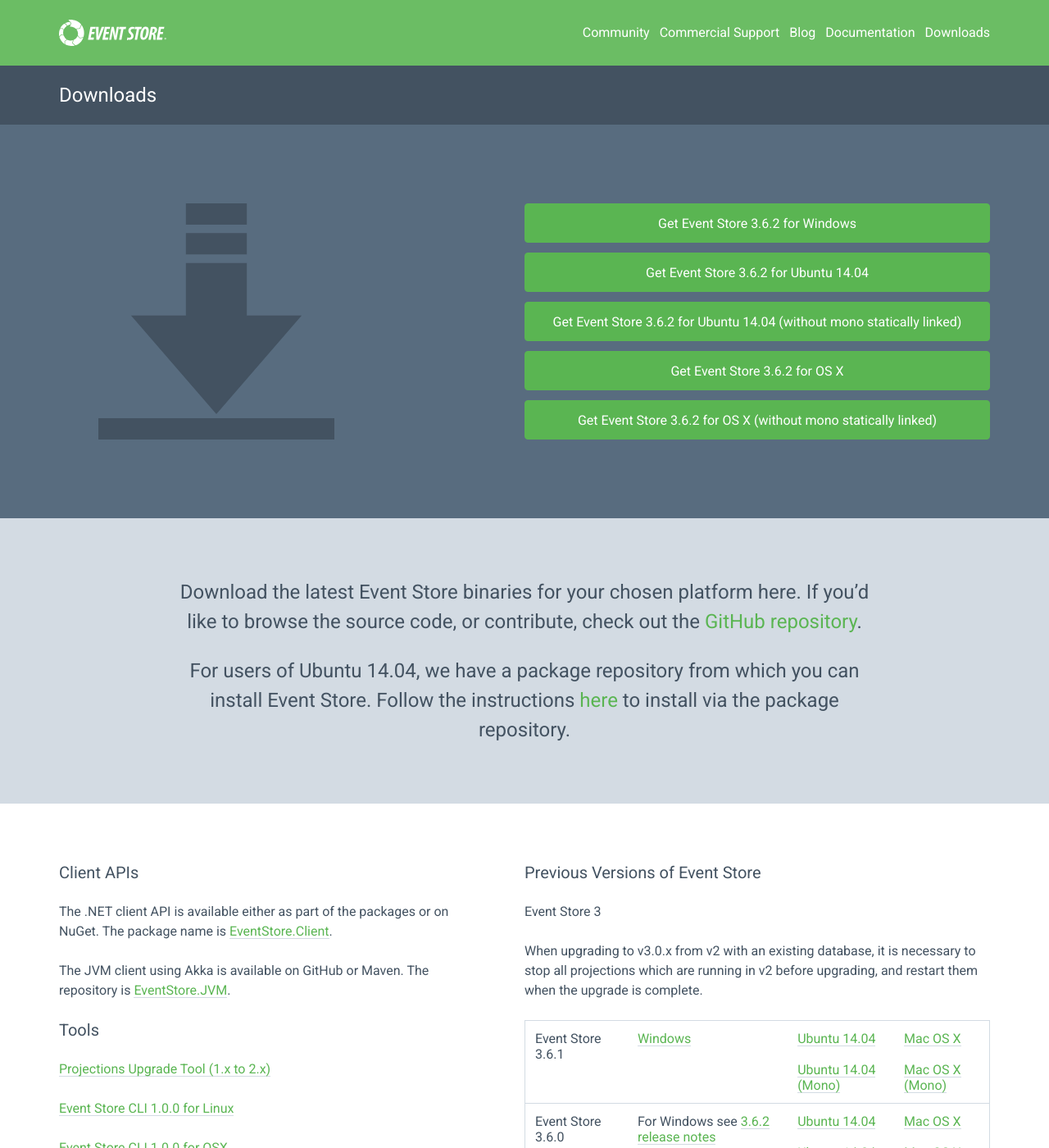
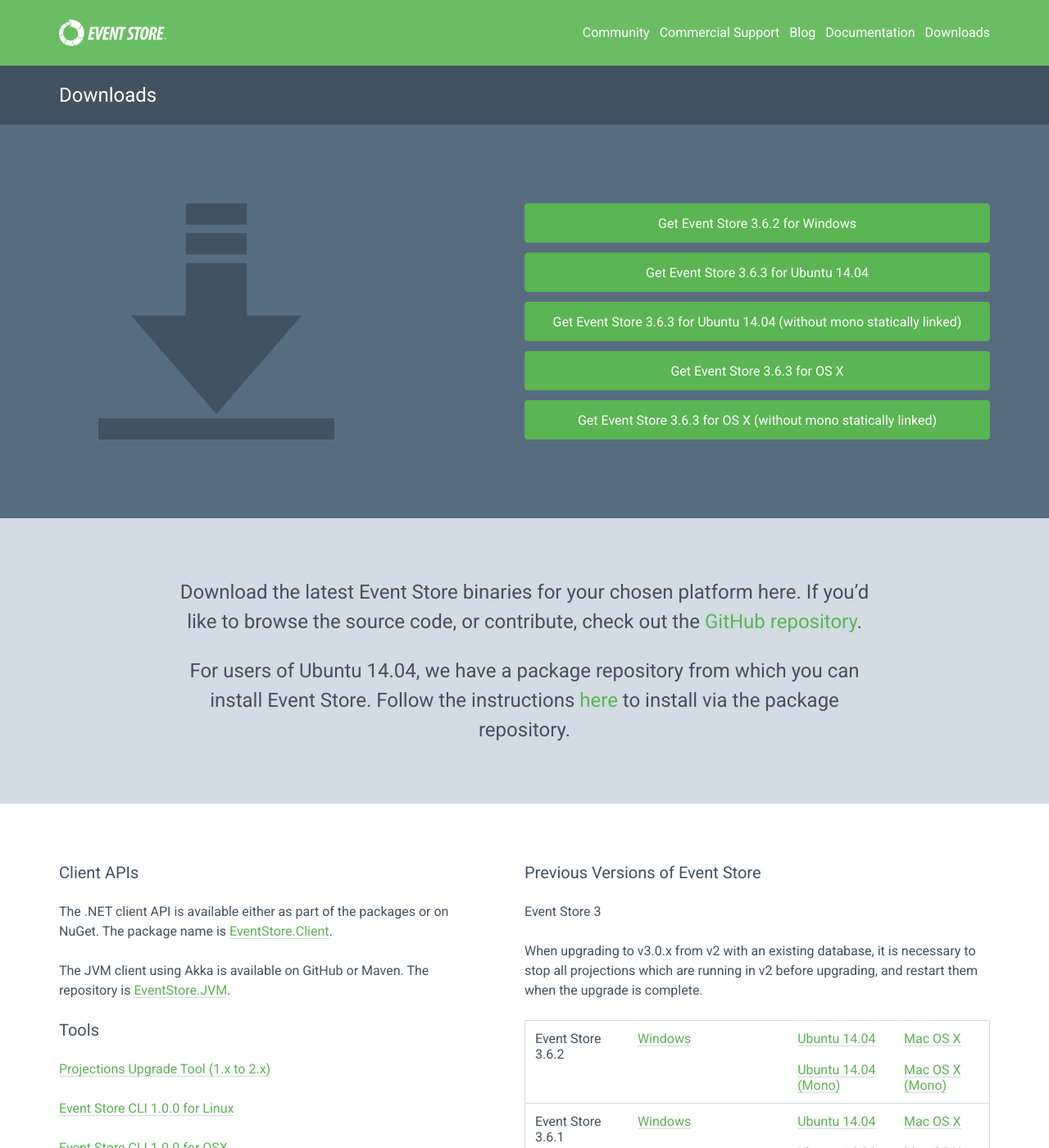
Before and after one commit to sandboxorg/geteventstore.com, a Jekyll site: the page built from downloads/index.html, in a window 1280 px wide and 1400 px high. Shown: the whole window at 82% size. Built offline with Jekyll 4.4.1, drawn with Linux system fonts in a browser that asks for light colours; nearby versions of some CDN libraries.

```diff
--- a/downloads/index.html
+++ b/downloads/index.html
@@ -52,10 +52,10 @@ description: "Download Event Store binaries for Windows, Linux or Mac OS X."
             <div class="page-section__half">
                 <p class="call-to-action download-buttons">
                     <a href="http://download.geteventstore.com/binaries/EventStore-OSS-Win-v3.6.2.zip" class="btn btn--primary">Get Event Store 3.6.2 for Windows</a>
-                    <a href="http://download.geteventstore.com/binaries/EventStore-OSS-Ubuntu-14.04-v3.6.2.tar.gz" class="btn btn--primary">Get Event Store 3.6.2 for Ubuntu 14.04</a>
-                    <a href="http://download.geteventstore.com/binaries/EventStore-OSS-Mono-Ubuntu-14.04-v3.6.2.tar.gz" class="btn btn--primary">Get Event Store 3.6.2 for Ubuntu 14.04 (without mono statically linked)</a>
-                    <a href="http://download.geteventstore.com/binaries/EventStore-OSS-MacOSX-v3.6.2.tar.gz" class="btn btn--primary">Get Event Store 3.6.2 for OS X</a>
-                    <a href="http://download.geteventstore.com/binaries/EventStore-OSS-Mono-MacOSX-v3.6.2.tar.gz" class="btn btn--primary">Get Event Store 3.6.2 for OS X (without mono statically linked)</a>
+                    <a href="http://download.geteventstore.com/binaries/EventStore-OSS-Ubuntu-14.04-v3.6.3.tar.gz" class="btn btn--primary">Get Event Store 3.6.3 for Ubuntu 14.04</a>
+                    <a href="http://download.geteventstore.com/binaries/EventStore-OSS-Mono-Ubuntu-14.04-v3.6.3.tar.gz" class="btn btn--primary">Get Event Store 3.6.3 for Ubuntu 14.04 (without mono statically linked)</a>
+                    <a href="http://download.geteventstore.com/binaries/EventStore-OSS-MacOSX-v3.6.3.tar.gz" class="btn btn--primary">Get Event Store 3.6.3 for OS X</a>
+                    <a href="http://download.geteventstore.com/binaries/EventStore-OSS-Mono-MacOSX-v3.6.3.tar.gz" class="btn btn--primary">Get Event Store 3.6.3 for OS X (without mono statically linked)</a>
                 </p>
             </div>
         </div>
@@ -87,6 +87,14 @@ description: "Download Event Store binaries for Windows, Linux or Mac OS X."
                     <p>When upgrading to v3.0.x from v2 with an existing database, it is necessary to stop all projections which are running in v2 before upgrading, and restart them when the upgrade is complete.</p>
                     <table>
                         <tbody>
+                            <tr>
+                                <td>Event Store 3.6.2</td>
+                                <td><a href="http://download.geteventstore.com/binaries/EventStore-OSS-Win-v3.6.2.zip">Windows</a></td>
+                                <td><a href="http://download.geteventstore.com/binaries/EventStore-OSS-Ubuntu-v3.6.2.tar.gz">Ubuntu 14.04</a><br /><br />
+                                <a href="http://download.geteventstore.com/binaries/EventStore-OSS-Mono-Ubuntu-v3.6.2.tar.gz">Ubuntu 14.04 (Mono)</a></td>
+                                <td><a href="http://download.geteventstore.com/binaries/EventStore-OSS-MacOSX-v3.6.2.tar.gz">Mac OS X</a><br /><br />
+                                <a href="http://download.geteventstore.com/binaries/EventStore-OSS-Mono-MacOSX-v3.6.2.tar.gz">Mac OS X (Mono)</a></td>
+                            </tr>
                             <tr>
                                 <td>Event Store 3.6.1</td>
                                 <td><a href="http://download.geteventstore.com/binaries/EventStore-OSS-Win-v3.6.1.zip">Windows</a></td>
```
Also changed, not shown: _data/downloads.json (+10 -2 lines).
